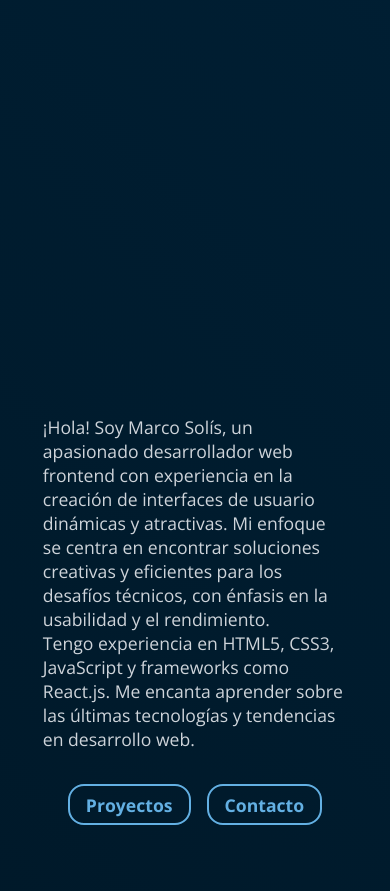
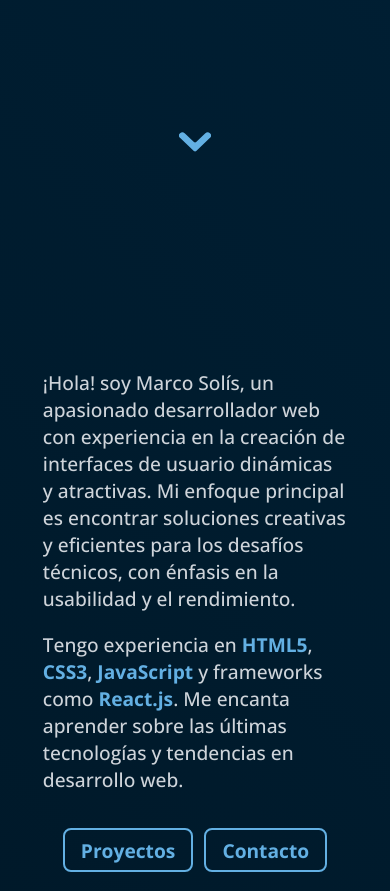
Before and after one commit to msh-dv/portafolio, a plain HTML site: page index.html in a window 390 px wide. Shown: the part 663-1554 px from the top of the page. Drawn offline with nearby package versions, Linux system fonts and the light colour scheme.

Commit message:
Add navigation buttons

```diff
--- a/css/styles.css
+++ b/css/styles.css
@@ -112,6 +112,15 @@ main {
   font-size: 1.6rem;
 }
 
+.bottom-button {
+  display: none;
+  position: absolute;
+  bottom: 1rem;
+}
+
+#bottom-button {
+  width: 2rem;
+}
 
 .tech-stack {
   width: 100%;
@@ -220,7 +229,8 @@ polyline, rect{
 }
 
 .about {
-  font-size: 1.1rem;
+  font-weight: 500;
+  font-size: 1.3rem;
   width: 100%;
   max-width: 100%;
   display: flex;
@@ -228,6 +238,9 @@ polyline, rect{
   justify-content: center;
   align-items: center;
   padding: 1rem;
+}
+.about p b{
+  color:var(--argentinian-blue);
 }
 
 .about-text {
@@ -249,14 +262,14 @@ polyline, rect{
   padding: 0.4rem 1rem;
   color:var(--argentinian-blue);
   border: 2px solid var(--argentinian-blue);
-  border-radius: 1rem;
+  border-radius: 0.5rem;
   text-decoration: none;
   font-weight: bold;
 }
 
 .nav-button:hover {
   transition-duration: 300ms;
-  background-color: var(--indigo-dye-2);
+  background-color: var(--prussian-blue-2);
 }
 
 .nav-button:active {
@@ -343,6 +356,10 @@ polyline, rect{
     grid-template-columns: 1fr;
   }
 
+  .about{
+    font-size: 1.2rem;
+  }
+
   .nav-container {
     width: 80%;
   }
@@ -361,6 +378,10 @@ polyline, rect{
 
   .sub-presentation-card #job {
     font-size: 1.4rem;
+  }
+
+  .bottom-button {
+    display:block;
   }
 
   .main-info{
--- a/index.html
+++ b/index.html
@@ -85,6 +85,15 @@
 
 	    </div>
 	  </div>
+	  <div class="bottom-button">
+	    <a href="#about">
+	      <svg id="bottom-button" viewBox="0 -4 20 20" xmlns="http://www.w3.org/2000/svg">
+ <g id="Lager_16" data-name="Lager 16" transform="translate(-5 -9)">
+ <path id="Path_18" data-name="Path 18" d="M14.319,15.091a1.97,1.97,0,0,0,.732.278,1,1,0,0,0,.679-.278l5.732-5.517a2.116,2.116,0,0,1,2.887-.01l.03.028a1.958,1.958,0,0,1,.008,2.854l-8.613,8.267a1.077,1.077,0,0,1-.723.287,2.115,2.115,0,0,1-.775-.287L5.611,12.446a1.959,1.959,0,0,1,.012-2.854l.036-.028a2.134,2.134,0,0,1,2.9.01Z" />
+ </g>
+ </svg>
+	    </a>
+	  </div>
 	</section>
 
 	<section class="all-width description">
@@ -92,9 +101,15 @@
 
 	    <div class="about-text">
 	      <p>
-	      ¡Hola! Soy Marco Solís, un apasionado desarrollador web frontend con experiencia en la creación de interfaces de usuario dinámicas y atractivas. Mi enfoque se centra en encontrar soluciones creativas y eficientes para los desafíos técnicos, con énfasis en la usabilidad y el rendimiento.
-	      <br>
-	      Tengo experiencia en HTML5, CSS3, JavaScript y frameworks como React.js. Me encanta aprender sobre las últimas tecnologías y tendencias en desarrollo web.</p>
+	     ¡Hola! soy Marco Solís, un apasionado desarrollador web con experiencia en
+	      la creación de interfaces de usuario dinámicas y atractivas. Mi enfoque principal
+	      es encontrar soluciones creativas y eficientes para los desafíos técnicos, con énfasis
+	      en la usabilidad y el rendimiento.</p>
+	      <p>
+	      Tengo experiencia en <b>HTML5</b>, <b>CSS3</b>, <b>JavaScript</b> y frameworks
+	      como <b>React.js</b>. Me encanta aprender sobre las últimas tecnologías
+	      y tendencias en desarrollo web.
+	      </p>
 	    </div>
 
 	      <div class="nav-container">
```
Also changed, not shown: resources/svg/key-button-bottom-svgrepo-com.svg (added).
